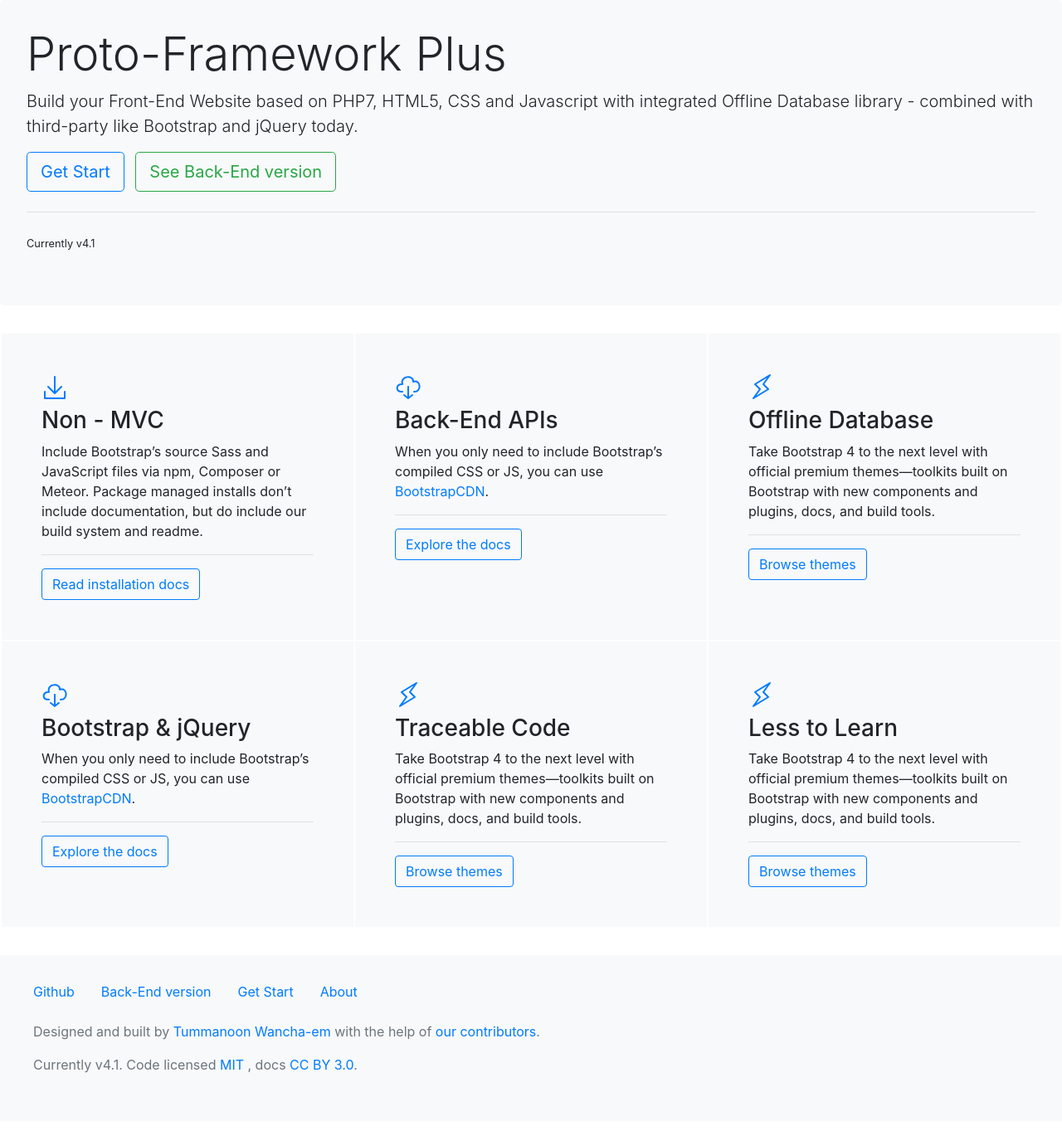
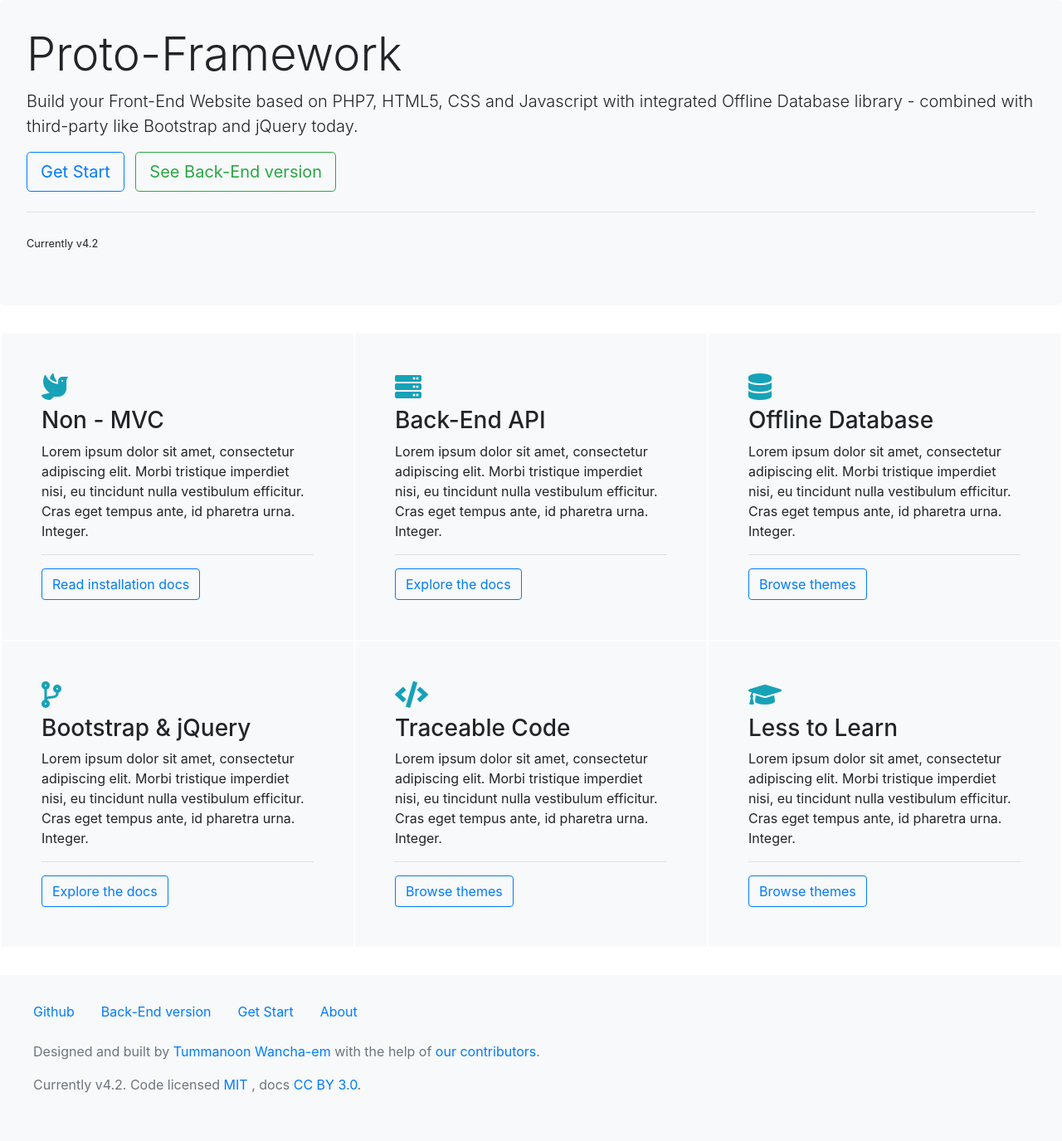
Before and after one commit to TummanoonW/Proto-Framework, a PHP site: page / in a window 1280 px wide. Shown: the part 56-1431 px from the top of the page at 83% size. Before the commit the page ends 1349 px from the top, so only its background shows below. Run offline with PHP 8.4, Linux system fonts and the light colour scheme.

Commit message:
Revise making tutorial

```diff
--- a/FrontEnd/assets/css/main.css
+++ b/FrontEnd/assets/css/main.css
@@ -13,3 +13,9 @@
 .padding-16{
     padding: 16px;
 }
+
+.youtube{
+    border-width: 0px;
+    width: 100%;
+    height: 48vh;
+}
--- a/FrontEnd/component/view/examples/view_api.php
+++ b/FrontEnd/component/view/examples/view_api.php
@@ -4,13 +4,12 @@
 ?>
             <div class="container padding-top">
                 <?php Breadcrumb::initBreadcrumb($dir, $paths) ?>
-                <h2>Personal Finace App</h2>
+                <h2><i class="fas fa-server mr-3"></i>Money Saving App</h2>
                 <h5 class="mt-4">Proto API example (Back-End version)</h5>
-                <label class="text-black-50">Note: All the data you've inserted are stored on your web browser's cache data. It will not store online.</label>
 
                 <form action="<?php Nav::echoURL($dir, App::$routeExample . '?m=add') ?>" method="POST" class="input-group mb-3 mt-4">
                   <input name="text" type="text" class="form-control" placeholder="description" aria-label="description" aria-describedby="button-addon2">
-                  <input name="value" type="number" class="form-control" placeholder="income / loss (&#3647;)" aria-label="income / loss (&#3647;)" aria-describedby="button-addon2">
+                  <input name="value" type="number" class="form-control" placeholder="saving / spending (&#3647;)" aria-label="saving / spending (&#3647;)" aria-describedby="button-addon2">
                   <div class="input-group-append">
                     <button type="submit" class="btn btn-outline-primary" type="button" id="button-addon2">
                         <i class="fas fa-plus"></i>&nbsp; Add
--- a/FrontEnd/component/view/examples/view_off-db.php
+++ b/FrontEnd/component/view/examples/view_off-db.php
@@ -4,7 +4,7 @@
 ?>
             <div class="container padding-top">
                 <?php Breadcrumb::initBreadcrumb($dir, $paths) ?>
-                <h2>To-Do App</h2>
+                <h2><i class="fas fa-database mr-3"></i>To-Do App</h2>
                 <h5 class="mt-4">Proto DB example (Offline Database with JS)</h5>
                 <label class="text-black-50">Note: All the data you've inserted are stored on your web browser's cache data. It will not store online.</label>
 
--- a/FrontEnd/component/view/view_home.php
+++ b/FrontEnd/component/view/view_home.php
@@ -2,9 +2,16 @@
     class HomeView{
         public static function initView($dir){
 ?>
+            <style>
+                .size32{
+                    font-size: 32px;
+                }
+            </style>
             <div class="jumbotron bg-light padding-top">
                 <h1 class="display-4"><?php echo App::$name ?></h1>
-                <p class="lead">Build your Front-End Website based on PHP7, HTML5, CSS and Javascript with integrated Offline Database library - combined with third-party like Bootstrap and jQuery today.</p>
+                <p class="lead">
+                    Build your Front-End Website based on PHP7, HTML5, CSS and Javascript with integrated Offline Database library - combined with third-party like Bootstrap and jQuery today.
+                </p>
                 <a class="btn btn-outline-primary btn-lg" href="<?php Nav::echoURL($dir, App::$pageGetStart); ?>" role="button">Get Start</a>
                 &nbsp;
                 <a class="btn btn-outline-success btn-lg" target="_blank" href="https://www.trialation.com/products/proto-framework" role="button">See Back-End version</a>
@@ -13,55 +20,55 @@
             </div>
             <div class="masthead-followup row m-0 border border-white">
                 <div class="col-12 col-md-4 p-3 p-md-5 bg-light border border-white">
-                  <!-- Icon by Bytesize https://github.com/danklammer/bytesize-icons -->
-                  <svg xmlns="http://www.w3.org/2000/svg" width="32" height="32" fill="none" stroke="currentcolor" stroke-linecap="round" stroke-linejoin="round" stroke-width="2" aria-hidden="true" class="text-primary mb-2" viewBox="0 0 32 32" focusable="false"><title>Import</title><path d="M28 22v8H4v-8M16 4v20m-8-8l8 8 8-8"></path></svg>
+                  <i class="fas fa-dove text-info size32 mb-2"></i>
                   <h3>Non - MVC</h3>
-                  <p>Include Bootstrap’s source Sass and JavaScript files via npm, Composer or Meteor. Package managed installs don’t include documentation, but do include our build system and readme.</p>
+                  <p>
+                      Lorem ipsum dolor sit amet, consectetur adipiscing elit. Morbi tristique imperdiet nisi, eu tincidunt nulla vestibulum efficitur. Cras eget tempus ante, id pharetra urna. Integer.
+                  </p>
                   <hr class="half-rule">
                   <a class="btn btn-outline-primary" href="/docs/4.3/getting-started/download/">Read installation docs</a>
                 </div>
                 <div class="col-12 col-md-4 p-3 p-md-5 bg-light border border-white">
-                  <!-- Icon by Bytesize https://github.com/danklammer/bytesize-icons -->
-                  <svg xmlns="http://www.w3.org/2000/svg" width="32" height="32" fill="none" stroke="currentcolor" stroke-linecap="round" stroke-linejoin="round" stroke-width="2" aria-hidden="true" class="text-primary mb-2" viewBox="0 0 32 32" focusable="false"><title>Download</title><path d="M9 22c-9 1-8-10 0-9C6 2 23 2 22 10c10-3 10 13 1 12m-12 4l5 4 5-4m-5-10v14"></path></svg>
-                  <h3>Back-End APIs</h3>
-                  <p>When you only need to include Bootstrap’s compiled CSS or JS, you can use <a href="https://www.bootstrapcdn.com/">BootstrapCDN</a>.</p>
+                  <i class="fas fa-server text-info size32 mb-2"></i>
+                  <h3>Back-End API</h3>
+                  <p>
+                      Lorem ipsum dolor sit amet, consectetur adipiscing elit. Morbi tristique imperdiet nisi, eu tincidunt nulla vestibulum efficitur. Cras eget tempus ante, id pharetra urna. Integer.
+                  </p>
                   <hr class="half-rule">
                   <a class="btn btn-outline-primary" href="/docs/4.3/layout/overview/">Explore the docs</a>
                 </div>
                 <div class="col-12 col-md-4 p-3 p-md-5 bg-light border border-white">
-                  <!-- Icon by Bytesize https://github.com/danklammer/bytesize-icons -->
-                  <svg xmlns="http://www.w3.org/2000/svg" width="32" height="32" fill="none" stroke="currentcolor" stroke-linecap="round" stroke-linejoin="round" stroke-width="2" aria-hidden="true" class="text-primary mb-2" viewBox="0 0 32 32" focusable="false"><title>Lightning</title><path d="M18 13l8-11L8 13l6 6-8 11 18-11z"></path></svg>
+                  <i class="fas fa-database text-info size32 mb-2"></i>
                   <h3>Offline Database</h3>
                   <p>
-                    Take Bootstrap 4 to the next level with official premium themes—toolkits built on Bootstrap with new components and plugins, docs, and build tools.
+                    Lorem ipsum dolor sit amet, consectetur adipiscing elit. Morbi tristique imperdiet nisi, eu tincidunt nulla vestibulum efficitur. Cras eget tempus ante, id pharetra urna. Integer.
                   </p>
                   <hr class="half-rule">
                   <a href="https://themes.getbootstrap.com/" class="btn btn-outline-primary">Browse themes</a>
                 </div>
                 <div class="col-12 col-md-4 p-3 p-md-5 bg-light border border-white">
-                  <!-- Icon by Bytesize https://github.com/danklammer/bytesize-icons -->
-                  <svg xmlns="http://www.w3.org/2000/svg" width="32" height="32" fill="none" stroke="currentcolor" stroke-linecap="round" stroke-linejoin="round" stroke-width="2" aria-hidden="true" class="text-primary mb-2" viewBox="0 0 32 32" focusable="false"><title>Download</title><path d="M9 22c-9 1-8-10 0-9C6 2 23 2 22 10c10-3 10 13 1 12m-12 4l5 4 5-4m-5-10v14"></path></svg>
+                  <i class="fas fa-code-branch text-info size32 mb-2"></i>
                   <h3>Bootstrap & jQuery</h3>
-                  <p>When you only need to include Bootstrap’s compiled CSS or JS, you can use <a href="https://www.bootstrapcdn.com/">BootstrapCDN</a>.</p>
+                  <p>
+                      Lorem ipsum dolor sit amet, consectetur adipiscing elit. Morbi tristique imperdiet nisi, eu tincidunt nulla vestibulum efficitur. Cras eget tempus ante, id pharetra urna. Integer.
+                  </p>
                   <hr class="half-rule">
                   <a class="btn btn-outline-primary" href="/docs/4.3/layout/overview/">Explore the docs</a>
                 </div>
                 <div class="col-12 col-md-4 p-3 p-md-5 bg-light border border-white">
-                  <!-- Icon by Bytesize https://github.com/danklammer/bytesize-icons -->
-                  <svg xmlns="http://www.w3.org/2000/svg" width="32" height="32" fill="none" stroke="currentcolor" stroke-linecap="round" stroke-linejoin="round" stroke-width="2" aria-hidden="true" class="text-primary mb-2" viewBox="0 0 32 32" focusable="false"><title>Lightning</title><path d="M18 13l8-11L8 13l6 6-8 11 18-11z"></path></svg>
+                  <i class="fas fa-code text-info size32 mb-2"></i>
                   <h3>Traceable Code</h3>
                   <p>
-                    Take Bootstrap 4 to the next level with official premium themes—toolkits built on Bootstrap with new components and plugins, docs, and build tools.
+                    Lorem ipsum dolor sit amet, consectetur adipiscing elit. Morbi tristique imperdiet nisi, eu tincidunt nulla vestibulum efficitur. Cras eget tempus ante, id pharetra urna. Integer.
                   </p>
                   <hr class="half-rule">
                   <a href="https://themes.getbootstrap.com/" class="btn btn-outline-primary">Browse themes</a>
                 </div>
                 <div class="col-12 col-md-4 p-3 p-md-5 bg-light border border-white">
-                  <!-- Icon by Bytesize https://github.com/danklammer/bytesize-icons -->
-                  <svg xmlns="http://www.w3.org/2000/svg" width="32" height="32" fill="none" stroke="currentcolor" stroke-linecap="round" stroke-linejoin="round" stroke-width="2" aria-hidden="true" class="text-primary mb-2" viewBox="0 0 32 32" focusable="false"><title>Lightning</title><path d="M18 13l8-11L8 13l6 6-8 11 18-11z"></path></svg>
+                  <i class="fas fa-graduation-cap text-info size32 mb-2"></i>
                   <h3>Less to Learn</h3>
                   <p>
-                    Take Bootstrap 4 to the next level with official premium themes—toolkits built on Bootstrap with new components and plugins, docs, and build tools.
+                    Lorem ipsum dolor sit amet, consectetur adipiscing elit. Morbi tristique imperdiet nisi, eu tincidunt nulla vestibulum efficitur. Cras eget tempus ante, id pharetra urna. Integer.
                   </p>
                   <hr class="half-rule">
                   <a href="https://themes.getbootstrap.com/" class="btn btn-outline-primary">Browse themes</a>
--- a/FrontEnd/config/app.php
+++ b/FrontEnd/config/app.php
@@ -1,9 +1,9 @@
 <?php
     class App{
-        public static $name = "Proto-Framework Plus";
-        public static $framework = "Proto-Framework Plus";
-        public static $version = "4.1";
-        public static $lastUpdate = "2019/07/27 23:00:00";
+        public static $name = "Proto-Framework";
+        public static $framework = "Proto-Framework";
+        public static $version = "4.2";
+        public static $lastUpdate = "2019/07/28 23:00:00";
         public static $platform = ["PHP", "HTML", "JS", "CSS", "Front-End"];
 
 
```
Also changed, not shown: FrontEnd/component/view/get-start/view_get-start.php (+5 -2 lines).
